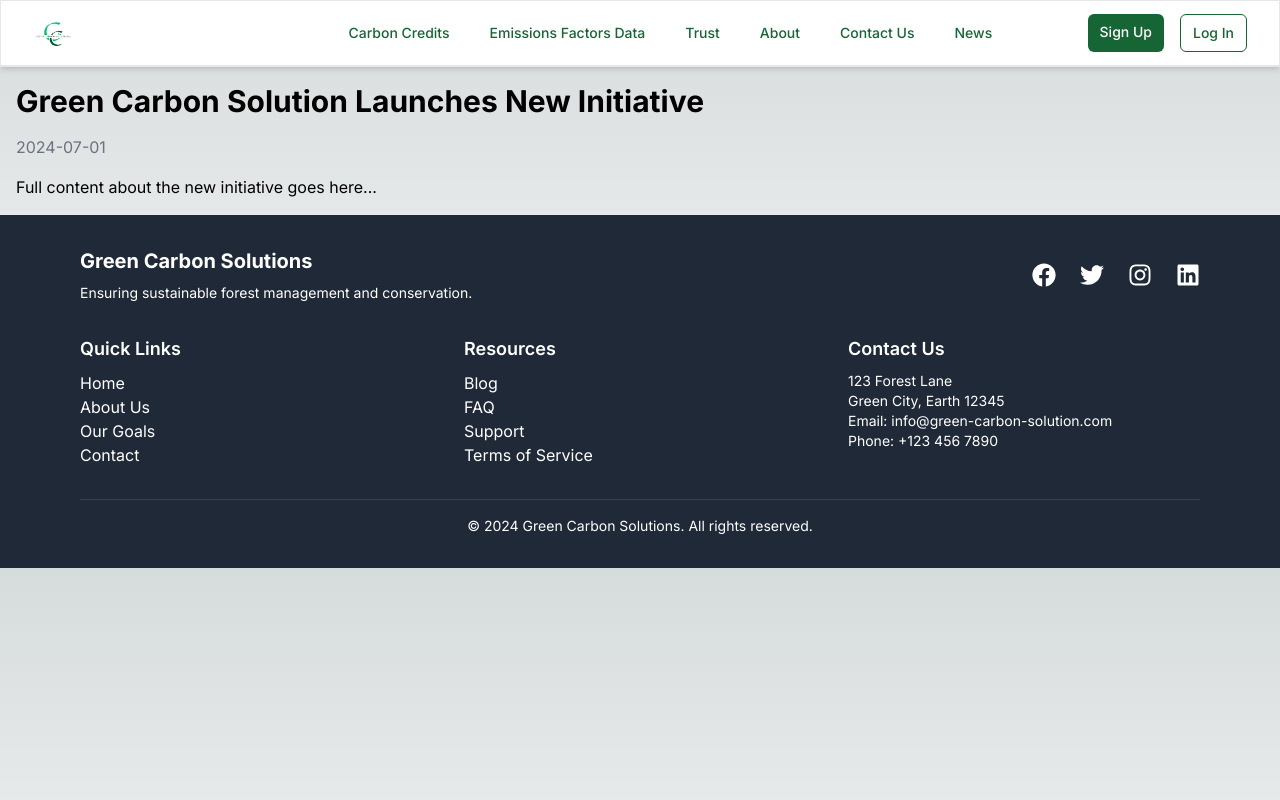
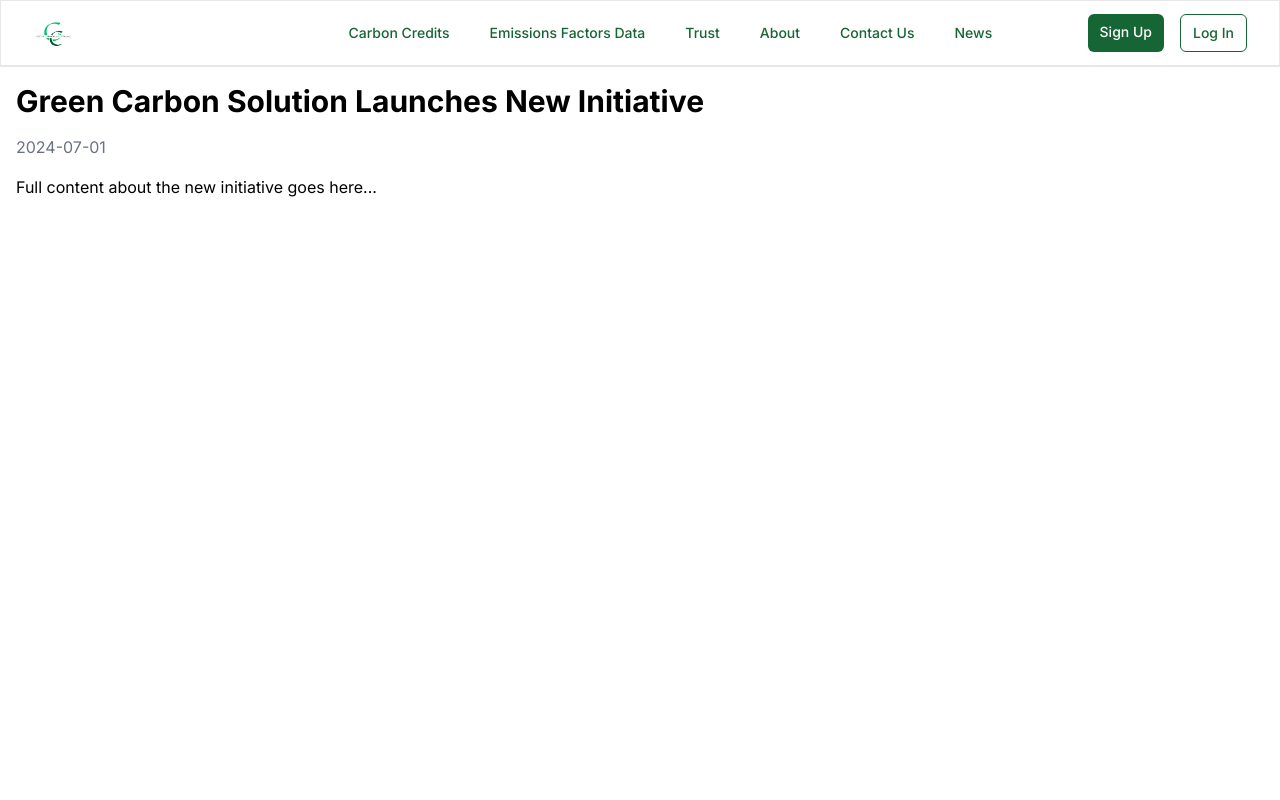
Before and after one commit to Smart-Legacy/carbon-credit-market-place-frontend, a Next.js app: page /news/1 in a window 1280 px wide. Shown: the top 800 px of the page. Built offline with nearby package versions, Linux system fonts and the light colour scheme.

Commit message:
fixed the generateStaticParams

```diff
--- a/app/news/[id]/page.js
+++ b/app/news/[id]/page.js
@@ -1,7 +1,3 @@
-"use client";
-
-import { useRouter } from "next/navigation";
-
 const newsData = [
   {
     id: 1,
@@ -30,9 +26,14 @@
   },
 ];
 
+// This function provides the dynamic paths for static generation
+export async function generateStaticParams() {
+  return newsData.map((news) => ({
+    params: { id: news.id.toString() },
+  }));
+}
+
 const NewsDetail = ({ params }) => {
-  const router = useRouter();
-  //const { id } = router.query;
   const newsItem = newsData.find((news) => news.id === parseInt(params.id));
 
   if (!newsItem) {
@@ -40,7 +41,7 @@
   }
 
   return (
-    <div className="p-4">
+    <div className="p-4 h-screen bg-white">
       <h1 className="text-3xl font-bold mb-4">{newsItem.title}</h1>
       <p className="text-gray-500">{newsItem.date}</p>
       <p className="mt-4">{newsItem.content}</p>
```
